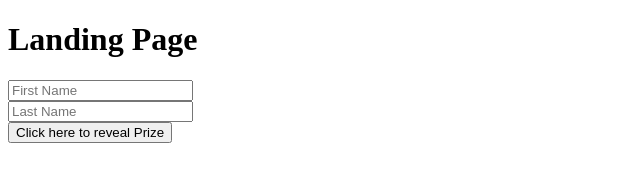
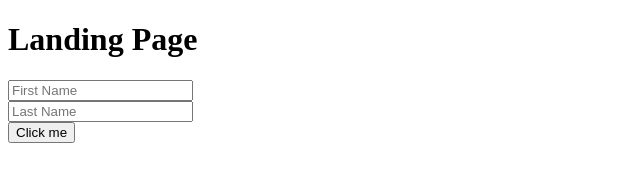
Before and after one commit to Thi6/LAFB-project, a website: page static_website/public/index.html in a window 1280 px wide. Shown: the whole page, without its empty margins (0-640 px from the left). Drawn offline with Linux system fonts and the light colour scheme.

Commit message:
testing jenkins

```diff
--- a/static_website/public/index.html
+++ b/static_website/public/index.html
@@ -13,7 +13,7 @@
 <br/>
 <input id="lastNameInput" placeholder="Last Name"></input>
 <br/>
-<button onclick="createAccount()">Click here to reveal Prize</button>
+<button onclick="createAccount()">Click me</button>
 
     </div>
 
```
